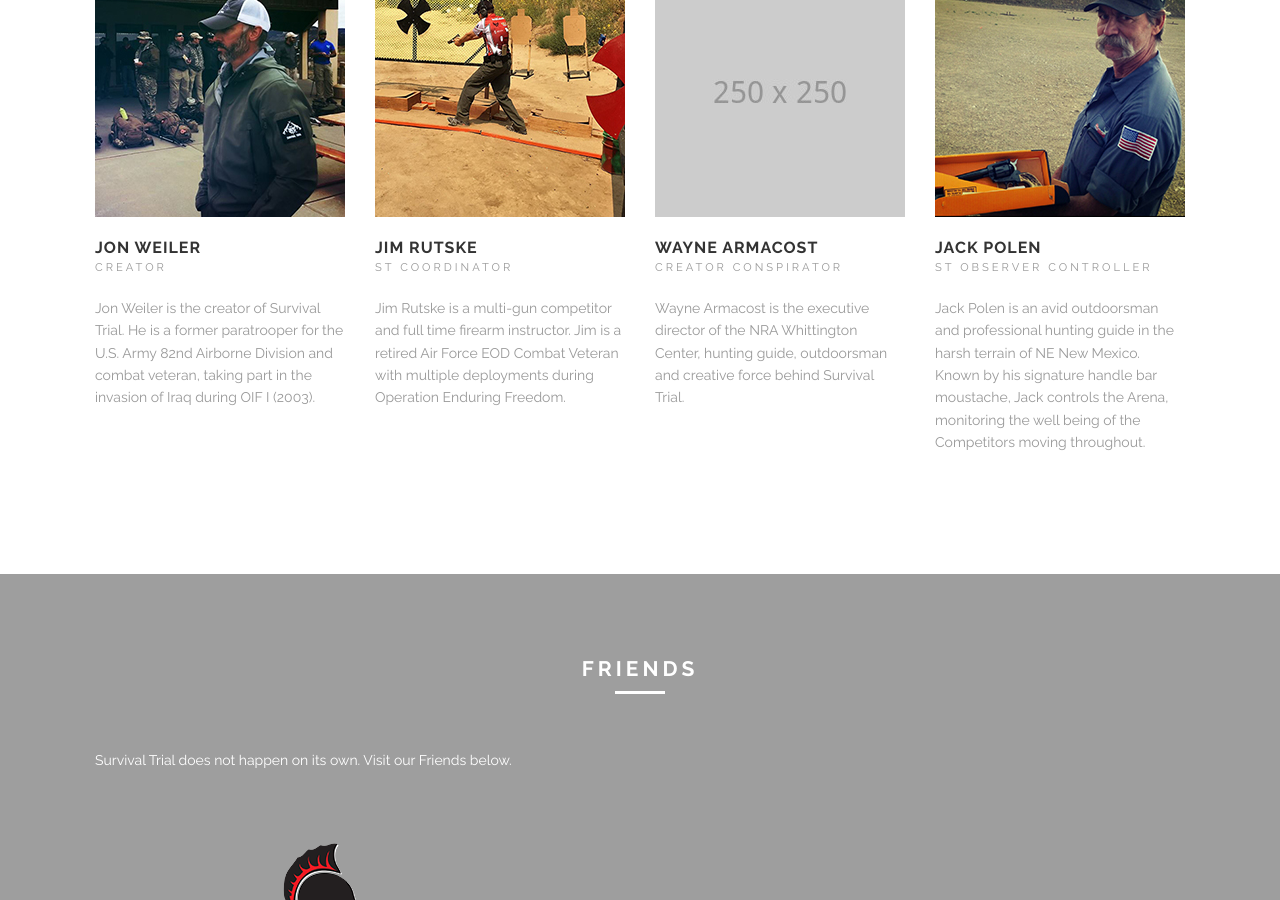
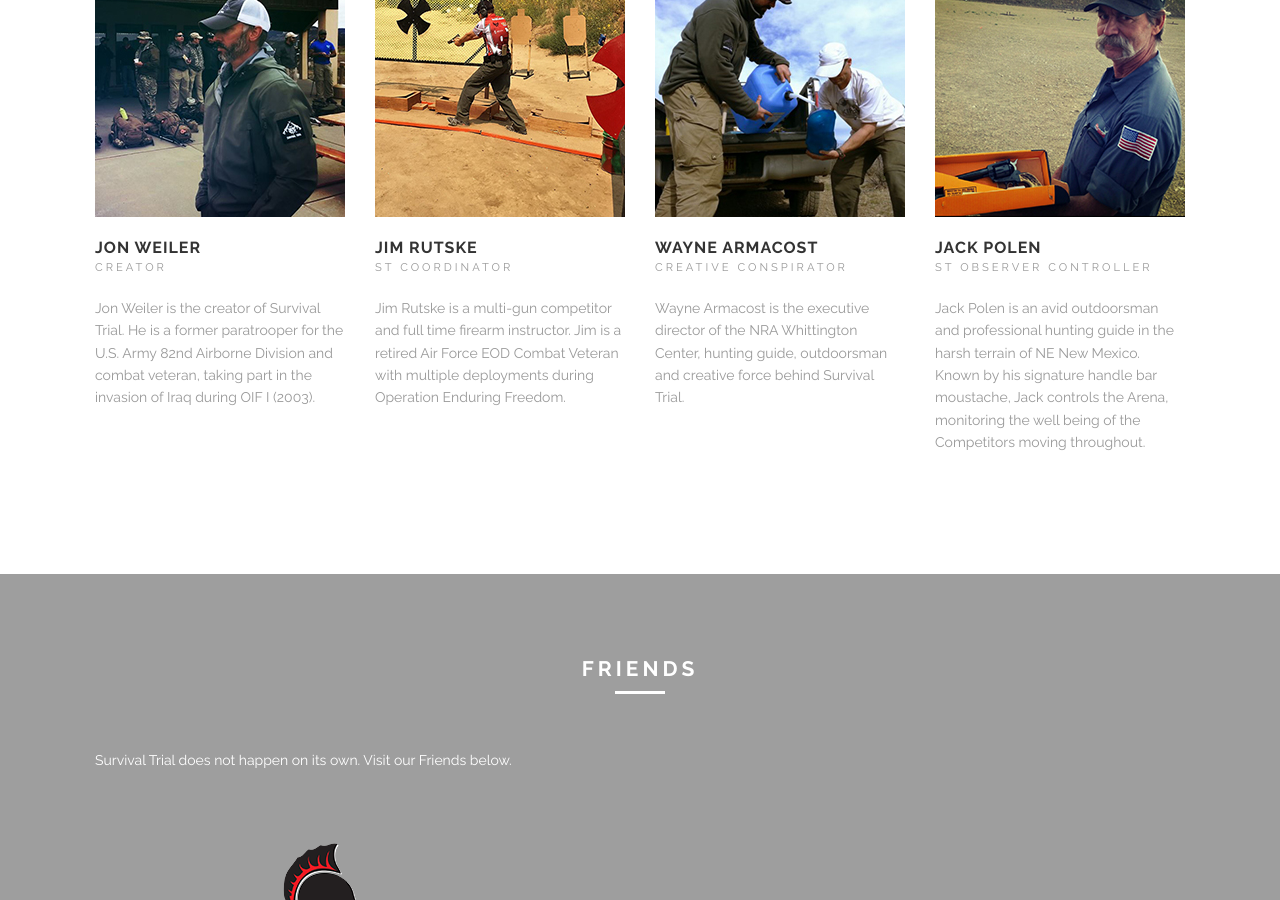
Before and after one commit to jonweiler/jonweiler.github.io, a Jekyll site: the page built from index.html, in a window 1280 px wide and 900 px high, scrolled down 6700 px. Built offline with Jekyll 4.4.1, drawn with Linux system fonts in a browser that asks for light colours; comment, search, counter and statistics services are not loaded.

Commit message:
update team

```diff
--- a/index.html
+++ b/index.html
@@ -106,7 +106,7 @@ members:
       Jim Rutske is a multi-gun competitor and full time firearm instructor.  Jim is a retired Air Force EOD Combat Veteran with multiple deployments during Operation Enduring Freedom.
   - avatar: images/@stock/member-4.jpg
     name: Wayne Armacost
-    position: Creator Conspirator
+    position: Creative Conspirator
     socials:
 
     desc:
```
Also changed, not shown: images/@stock/member-4.jpg.
